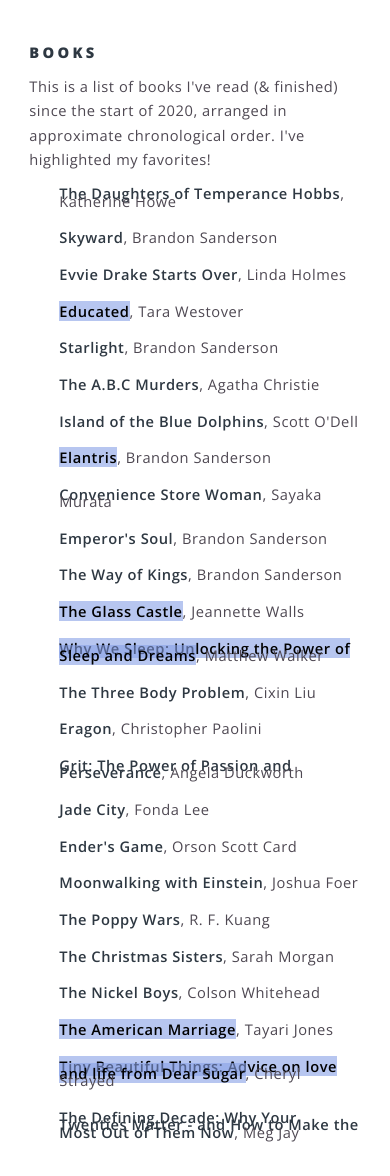
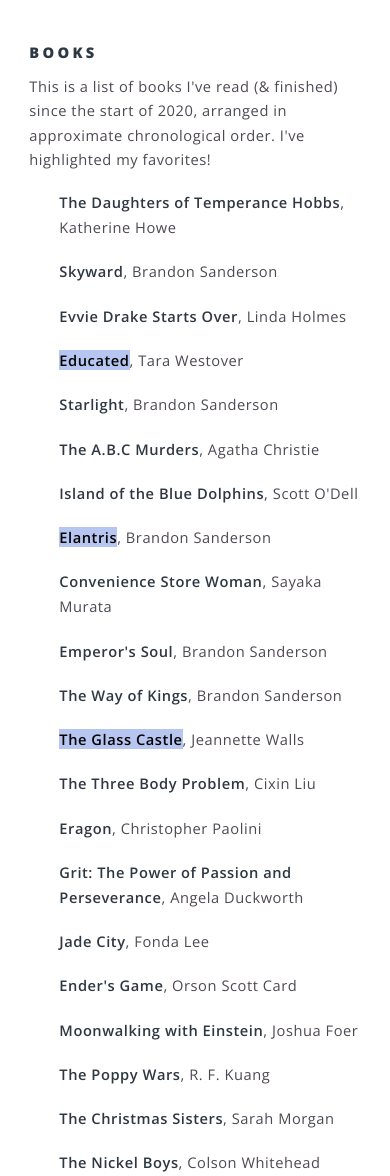
Before and after one commit to pavitthrap/pavitthrap.github.io, a Jekyll site: the page built from reading.html, in a window 390 px wide and 1400 px high, cut to the strip 170-1346 px from the top of the window. Built offline with Jekyll 4.4.1, drawn with Linux system fonts in a browser that asks for light colours; nearby versions of some CDN libraries; some web fonts are replaced.

Commit message:
Looks ok on mobile now

```diff
--- a/_includes/header.html
+++ b/_includes/header.html
@@ -9,6 +9,7 @@
           <ul>
             <li><a href="index.html">Home</a></li>
             <li><a href="projects.html">Projects</a></li>
+            <li><a href="reading.html">Reading</a></li>
             <li><a href="contact.html">Contact</a></li>
           </ul>
         </div>
--- a/css/main.scss
+++ b/css/main.scss
@@ -1879,6 +1879,16 @@ $baseurl: '{{ site.baseurl }}/images';
 		flex-basis:70%;
 		padding:25px;
 	}
+	@media screen and (max-width: 900px){
+		.console{
+			background-color:#FFFFFF;
+			border-top: 20px solid #858589;
+			border-radius: 10px 10px 0px 0px;
+			order:2;
+			flex-basis:93%;
+			padding:20px;
+		}
+	}
 
 	.fixS {
 		flex-basis:90%;
@@ -1901,12 +1911,34 @@ $baseurl: '{{ site.baseurl }}/images';
    		padding-left: 1em;
    		text-indent: -1em;
 	}
+	@media screen and (max-width: 900px){
+		.codecons {
+			display: block;
+			font-size: 15px;
+			color:black;
+			text-align:left;
+			padding: 0 px;
+			font-family: 'Overpass Mono', monospace;
+			list-style: none;
+			margin-left: 0;
+			padding-left: 0.5em;
+			text-indent: -1em;
+		}
+	}
 
 	.innercode {
 		list-style-type: none;
 		text-indent: -1em;
 		padding-left: 2em;
 		font-size: 16px;
+	}
+	@media screen and (max-width: 900px){
+		.innercode {
+			list-style-type: none;
+			text-indent: -1em;
+			padding-left: 1em;
+			font-size: 14px;
+		}
 	}
 
 	.cons_command {
@@ -2108,3 +2140,20 @@ $baseurl: '{{ site.baseurl }}/images';
 	mark{
 		background-color:#8aa3e69c;
 	}
+
+	.reading-list{
+		margin-top:-10px;
+	}
+
+	.home-page-box{
+		// padding-left:20%;
+		padding-left: 120px;
+		padding-right: 120px;
+	}
+
+	@media screen and (max-width: 900px){
+		.home-page-box{
+			padding-left: 10px;
+			padding-right: 10px;
+		}
+	}
--- a/index.html
+++ b/index.html
@@ -18,7 +18,7 @@ layout: landing
 
 				<!-- One -->
 					<section id="one" class="wrapper style1 special">
-						<div class="inner" style="padding-left: 120px; padding-right: 120px;">
+						<div class="inner home-page-box">
 							<header class="major">
 								<p>I'm a developer in New York City. I work at <a href="https://www.stacks.co/" target="_blank"><b>Blockstack</b></a>, an <b>open-source cryptocurrency startup</b>. We are building the infrastructure to create a user-centered internet through decentralized applications. </p>
 								<p>Previously, I was at <a href="https://www.singlestore.com/" target="_blank"><b>MemSQL aka Singlestore</b></a> (worked on Kubernetes operator as backend engineer on cloud team), <a href="https://www.iamrobotics.com/" target="_blank"><b>IAM Robotics</b></a> (developed multi-robot simulator, helped in re-design of several servers), <a href="https://amazonrobotics.com/#/" target="_blank"><b>Amazon Robotics</b></a> (researched/built a distributed machine learning training pipeline), and <a href="https://www.youtube.com/" target="_blank"><b>Google</b></a> (developed experimental features at Youtube Ads and performed A/B testing). </p>
@@ -43,7 +43,7 @@ layout: landing
 									<div class="container">
 										<div class="flexer">
 											<div class="sides"  style="order:1;"> </div>
-											<div class="8u console" >
+											<div class="console" >
 												<ul class="codecons">
 													<li class="cons_command">> ./university</li>
 														<ul class="innercode">
--- a/reading.html
+++ b/reading.html
@@ -7,32 +7,31 @@ title: Reading
 		<div class="inner">
 			<h3 style="margin-bottom:10px;">Books</h3>
 			<p>This is a list of books I've read (& finished) since the start of 2020, arranged in approximate chronological order. I've highlighted my favorites! </p>
-			<div style="margin-left:30px; margin-top:-10px; line-height: 0.5;">
-				<p><b>The Daughters of Temperance Hobbs</b>, Katherine Howe</p>
-				<p><b>Skyward</b>, Brandon Sanderson</p>
-				<p><b>Evvie Drake Starts Over</b>, Linda Holmes</p>
-				<p><b><mark>Educated</mark></b>, Tara Westover</p>
-				<p><b>Starlight</b>, Brandon Sanderson</p>
-				<p><b>The A.B.C Murders</b>, Agatha Christie</p>
-				<p><b>Island of the Blue Dolphins</b>, Scott O'Dell</p>
-				<p><b><mark>Elantris</mark></b>, Brandon Sanderson</p>
-				<p><b>Convenience Store Woman</b>, Sayaka Murata</p>
-				<p><b>Emperor's Soul</b>, Brandon Sanderson</p>
-				<p><b>The Way of Kings</b>, Brandon Sanderson</p>
-				<p><b><mark>The Glass Castle</mark></b>, Jeannette Walls</p>
-				<p><b><mark>Why We Sleep: Unlocking the Power of Sleep and Dreams</mark></b>, Matthew Walker</p>
-				<p><b>The Three Body Problem</b>, Cixin Liu</p>
-				<p><b>Eragon</b>, Christopher Paolini</p>
-				<p><b>Grit: The Power of Passion and Perseverance</b>, Angela Duckworth</p>
-				<p><b>Jade City</b>, Fonda Lee</p>
-				<p><b>Ender's Game</b>, Orson Scott Card</p>
-				<p><b>Moonwalking with Einstein</b>, Joshua Foer</p>
-				<p><b>The Poppy Wars</b>, R. F. Kuang</p>
-				<p><b>The Christmas Sisters</b>, Sarah Morgan</p>
-				<p><b>The Nickel Boys</b>, Colson Whitehead</p>
-				<p><b><mark>The American Marriage</mark></b>, Tayari Jones</p>
-				<p><b><mark>Tiny Beautiful Things: Advice on love and life from Dear Sugar</mark></b>, Cheryl Strayed</p>
-				<p><b>The Defining Decade: Why Your Twenties Matter - and How to Make the Most Out of Them Now</b>, Meg Jay</p>
+			<div style="margin-left:30px; line-height: 1.7; margin-bottom: 10px;">
+				<p class="reading-list"><b>The Daughters of Temperance Hobbs</b>, Katherine Howe</p>
+				<p class="reading-list"><b>Skyward</b>, Brandon Sanderson</p>
+				<p class="reading-list"><b>Evvie Drake Starts Over</b>, Linda Holmes</p>
+				<p class="reading-list"><b><mark>Educated</mark></b>, Tara Westover</p>
+				<p class="reading-list"><b>Starlight</b>, Brandon Sanderson</p>
+				<p class="reading-list"><b>The A.B.C Murders</b>, Agatha Christie</p>
+				<p class="reading-list"><b>Island of the Blue Dolphins</b>, Scott O'Dell</p>
+				<p class="reading-list"><b><mark>Elantris</mark></b>, Brandon Sanderson</p>
+				<p class="reading-list"><b>Convenience Store Woman</b>, Sayaka Murata</p>
+				<p class="reading-list"><b>Emperor's Soul</b>, Brandon Sanderson</p>
+				<p class="reading-list"><b>The Way of Kings</b>, Brandon Sanderson</p>
+				<p class="reading-list"><b><mark>The Glass Castle</mark></b>, Jeannette Walls</p>
+				<p class="reading-list"><b>The Three Body Problem</b>, Cixin Liu</p>
+				<p class="reading-list"><b>Eragon</b>, Christopher Paolini</p>
+				<p class="reading-list"><b>Grit: The Power of Passion and Perseverance</b>, Angela Duckworth</p>
+				<p class="reading-list"><b>Jade City</b>, Fonda Lee</p>
+				<p class="reading-list"><b>Ender's Game</b>, Orson Scott Card</p>
+				<p class="reading-list"><b>Moonwalking with Einstein</b>, Joshua Foer</p>
+				<p class="reading-list"><b>The Poppy Wars</b>, R. F. Kuang</p>
+				<p class="reading-list"><b>The Christmas Sisters</b>, Sarah Morgan</p>
+				<p class="reading-list"><b>The Nickel Boys</b>, Colson Whitehead</p>
+				<p class="reading-list"><b><mark>The American Marriage</mark></b>, Tayari Jones</p>
+				<p class="reading-list"><b><mark>Tiny Beautiful Things: Advice on love and life from Dear Sugar</mark></b>, Cheryl Strayed</p>
+				<p class="reading-list"><b>The Defining Decade: Why Your Twenties Matter - and How to Make the Most Out of Them Now</b>, Meg Jay</p>
 			</div>
 
 		</div>
```
